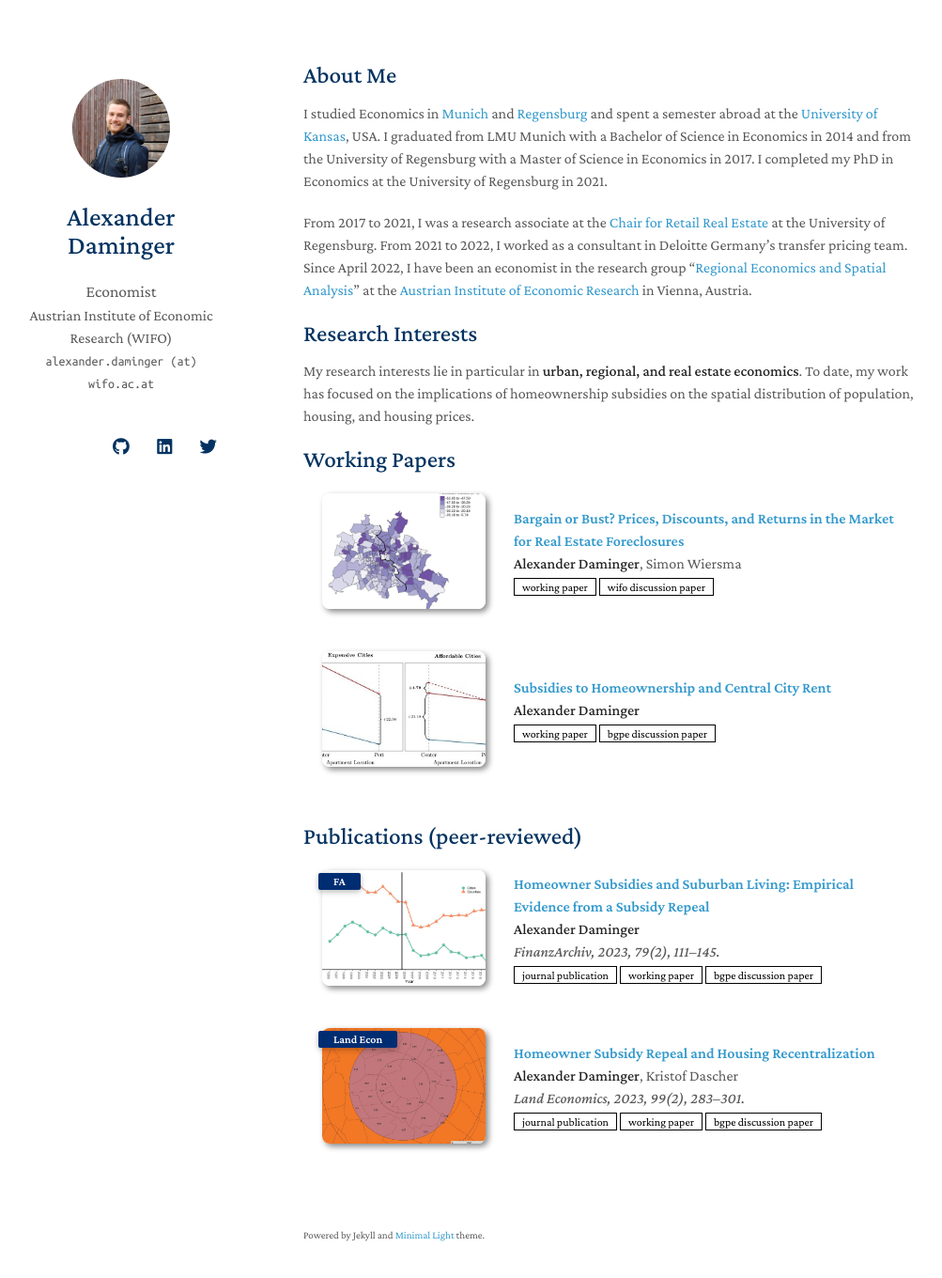
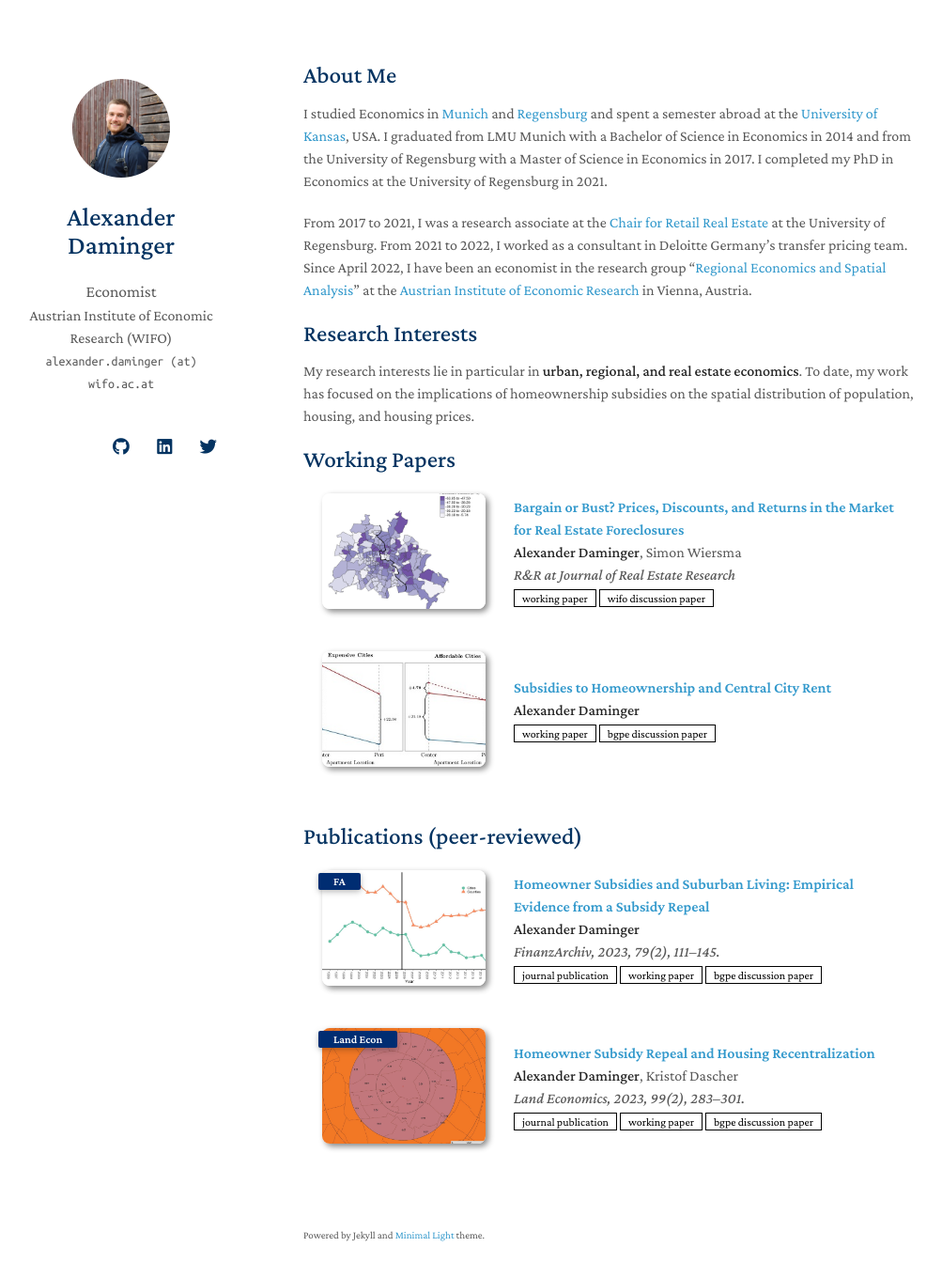
Before and after one commit to alexdaminger/alexdaminger.github.io, a Jekyll site: the page built from index.md, in a window 1280 px wide and 1395 px high. Shown: the top 1360 px of the window at 94% size, without its empty margins (147-1150 px from the left). Built offline with Jekyll 4.4.1, drawn with Linux system fonts in a browser that asks for light colours; nearby versions of some CDN libraries; a style sheet for code colours, icons or effects is not loaded; our own code applies the rules of GitHub Pages for plain Markdown files.

Commit message:
Update workingpapers.yml

```diff
--- a/_data/workingpapers.yml
+++ b/_data/workingpapers.yml
@@ -3,6 +3,7 @@ main:
   - title: "Bargain or Bust? Prices, Discounts, and Returns in the Market for Real Estate Foreclosures"
     authors: <strong>Alexander Daminger</strong>, Simon Wiersma
     journal: ./assets/files/bargain_or_bust.pdf
+    conference: R&R at Journal of Real Estate Research
     wp: ./assets/files/bargain_or_bust.pdf
     wifowp: https://www.wifo.ac.at/publication/265274/
     image: ./assets/img/foreclosure_discount.png
```
